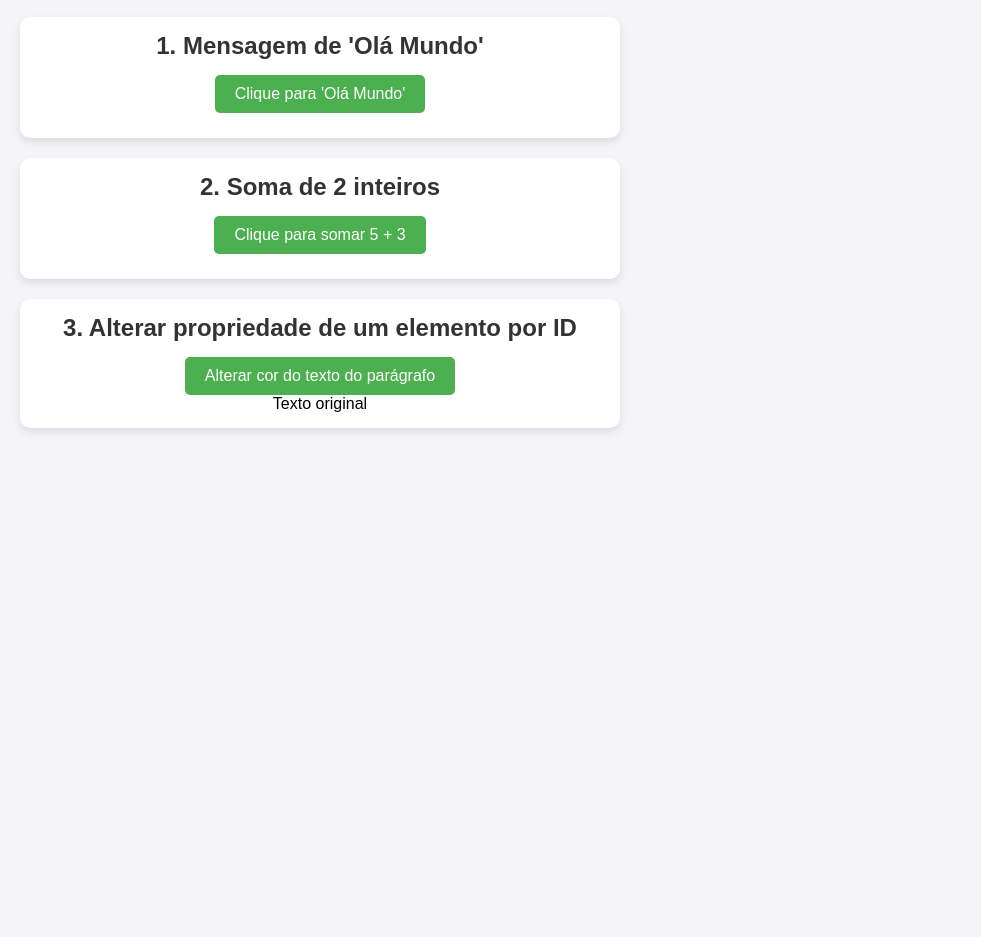
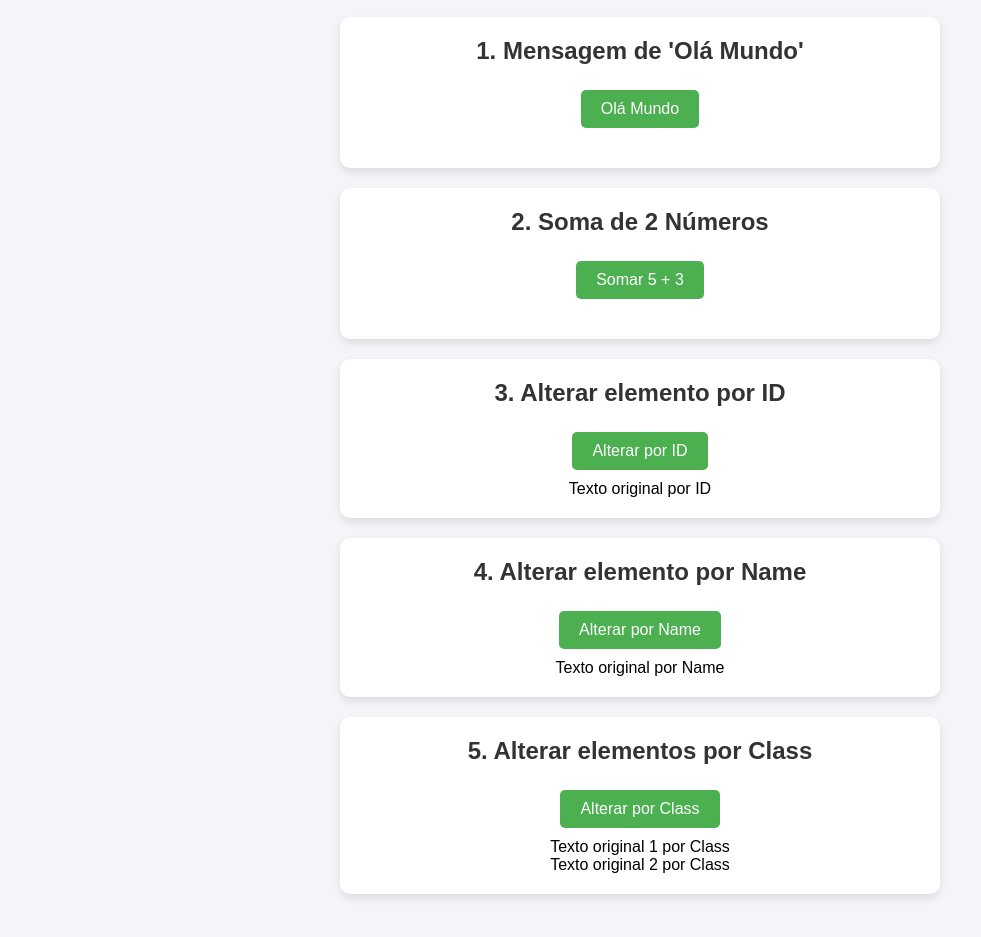
Before and after one commit to maickelbecker/atividades-javascript-., a plain HTML site: page index.html in a window 1280 px wide. Shown: the part 97-1034 px from the top of the page, without its empty margins (0-981 px from the left). Before the commit the page ends 800 px from the top, so only its background shows below. Drawn offline with Linux system fonts and the light colour scheme.

Commit message:
Update index.html

```diff
--- a/index.html
+++ b/index.html
@@ -1,11 +1,10 @@
 <!DOCTYPE html>
 <html lang="pt-br">
 <head>
-    <meta charset="UTF-8">
-    <meta name="viewport" content="width=device-width, initial-scale=1.0">
+    <meta charset="UTF-8" />
+    <meta name="viewport" content="width=device-width, initial-scale=1.0"/>
     <title>Atividades JavaScript</title>
     <style>
-        /* Resetando margens e padding para todos os elementos */
         * {
             margin: 0;
             padding: 0;
@@ -14,11 +13,11 @@
 
         body {
             font-family: Arial, sans-serif;
+            background-color: #f4f4f9;
             text-align: center;
-            background-color: #f4f4f9;
+            padding-bottom: 50px;
         }
 
-        /* Estilizando o título principal */
         h1 {
             background-color: #4CAF50;
             color: white;
@@ -29,14 +28,13 @@
             font-size: 30px;
         }
 
-        /* Estilizando as atividades */
         .atividade {
-            margin: 20px;
-            padding: 15px;
+            margin: 20px auto;
+            padding: 20px;
             background-color: #fff;
             border-radius: 10px;
             box-shadow: 0 4px 8px rgba(0, 0, 0, 0.1);
-            width: 80%;
+            width: 90%;
             max-width: 600px;
         }
 
@@ -45,7 +43,6 @@
             color: #333;
         }
 
-        /* Estilizando os botões */
         button {
             background-color: #4CAF50;
             color: white;
@@ -55,13 +52,13 @@
             border-radius: 5px;
             cursor: pointer;
             transition: background-color 0.3s ease;
+            margin: 10px 0;
         }
 
         button:hover {
             background-color: #45a049;
         }
 
-        /* Estilizando as saídas */
         .resultado {
             font-size: 18px;
             color: green;
@@ -71,49 +68,71 @@
         .alterado {
             color: red;
         }
-
     </style>
 </head>
 <body>
 
     <h1>Atividades JavaScript</h1>
 
-    <div class="atividade" id="atividade1">
+    <div class="atividade">
         <h2>1. Mensagem de 'Olá Mundo'</h2>
-        <button onclick="olaMundo()">Clique para 'Olá Mundo'</button>
+        <button onclick="olaMundo()">Olá Mundo</button>
         <p id="mensagem" class="resultado"></p>
     </div>
 
-    <div class="atividade" id="atividade2">
-        <h2>2. Soma de 2 inteiros</h2>
-        <button onclick="soma()">Clique para somar 5 + 3</button>
+    <div class="atividade">
+        <h2>2. Soma de 2 Números</h2>
+        <button onclick="soma()">Somar 5 + 3</button>
         <p id="somaResultado" class="resultado"></p>
     </div>
 
-    <div class="atividade" id="atividade3">
-        <h2>3. Alterar propriedade de um elemento por ID</h2>
-        <button onclick="alterarPorId()">Alterar cor do texto do parágrafo</button>
-        <p id="paragrafoId">Texto original</p>
+    <div class="atividade">
+        <h2>3. Alterar elemento por ID</h2>
+        <button onclick="alterarPorId()">Alterar por ID</button>
+        <p id="paragrafoId">Texto original por ID</p>
+    </div>
+
+    <div class="atividade">
+        <h2>4. Alterar elemento por Name</h2>
+        <button onclick="alterarPorName()">Alterar por Name</button>
+        <p name="paragrafoName">Texto original por Name</p>
+    </div>
+
+    <div class="atividade">
+        <h2>5. Alterar elementos por Class</h2>
+        <button onclick="alterarPorClass()">Alterar por Class</button>
+        <p class="paragrafoClass">Texto original 1 por Class</p>
+        <p class="paragrafoClass">Texto original 2 por Class</p>
     </div>
 
     <script>
-        // (1) Mensagem de 'Olá Mundo'
         function olaMundo() {
             document.getElementById('mensagem').innerText = 'Olá Mundo!';
         }
 
-        // (2) Soma de 2 inteiros
         function soma() {
-            var a = 5;
-            var b = 3;
-            var resultado = a + b;
-            document.getElementById('somaResultado').innerText = 'Resultado da soma: ' + resultado;
+            const a = 5, b = 3;
+            document.getElementById('somaResultado').innerText = 'Resultado da soma: ' + (a + b);
         }
 
-        // (3) Alterar a propriedade de um elemento por ID
         function alterarPorId() {
-            document.getElementById('paragrafoId').style.color = 'blue';
-            document.getElementById('paragrafoId').innerText = 'Texto alterado pelo ID!';
+            const el = document.getElementById('paragrafoId');
+            el.style.color = 'blue';
+            el.innerText = 'Texto alterado por ID!';
+        }
+
+        function alterarPorName() {
+            const el = document.getElementsByName('paragrafoName')[0];
+            el.style.color = 'orange';
+            el.innerText = 'Texto alterado por Name!';
+        }
+
+        function alterarPorClass() {
+            const els = document.getElementsByClassName('paragrafoClass');
+            for (let i = 0; i < els.length; i++) {
+                els[i].style.color = 'purple';
+                els[i].innerText = 'Texto alterado por Class!';
+            }
         }
     </script>
 
```
